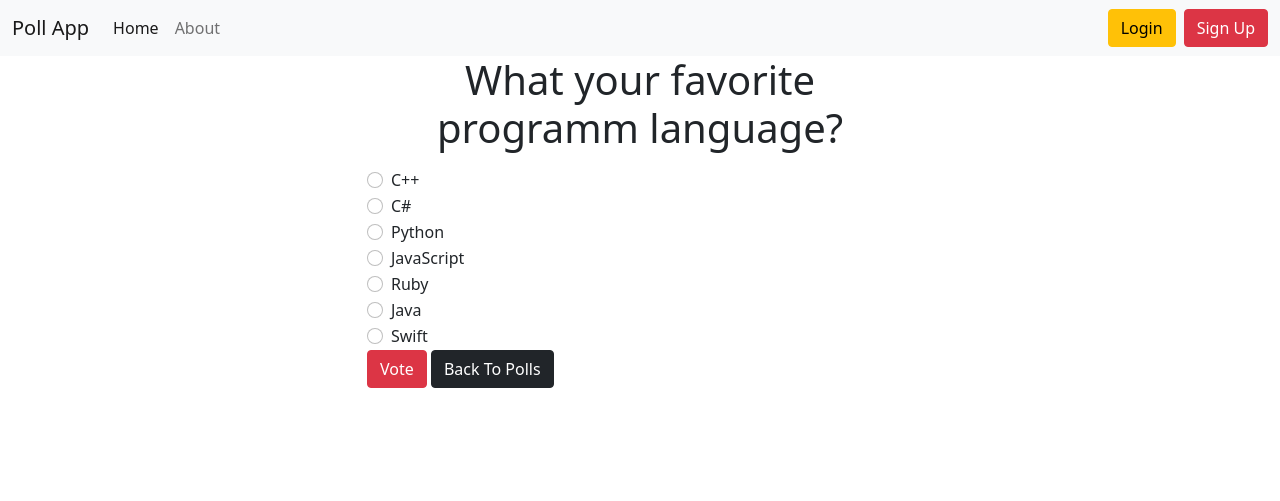
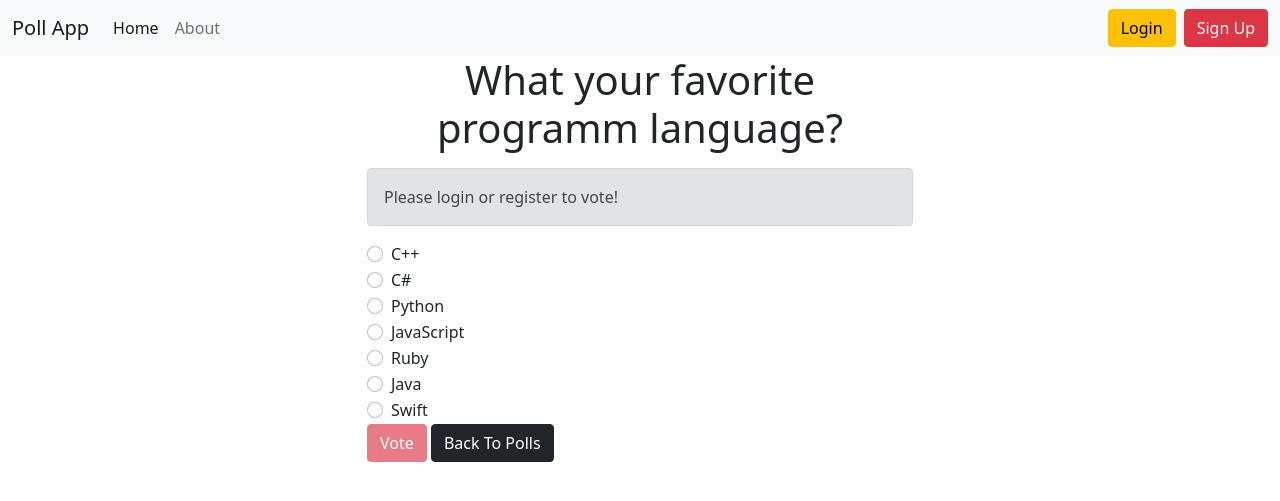
Before and after one commit to Falco13/vote_django_app, a Django app: page /detail/2/ in a window 1280 px wide. Shown: the top 501 px of the page. Run offline with Django 4.2, Linux system fonts and the light colour scheme; data comes from the database, SQL or seed files in the repository; both versions use the stored data as it was after the commit.

Commit message:
done only user to vote

```diff
--- a/poll_app/models.py
+++ b/poll_app/models.py
@@ -1,4 +1,6 @@
 from django.db import models
+
+from accounts.models import User
 
 
 class Question(models.Model):
@@ -20,3 +22,10 @@ class Choice(models.Model):
 
     def __str__(self):
         return self.choice_text
+
+
+class Vote(models.Model):
+    choice = models.ForeignKey(Choice, on_delete=models.CASCADE)
+    voter = models.ForeignKey(User, on_delete=models.CASCADE)
+    question = models.ForeignKey(Question, on_delete=models.CASCADE)
+    created_at = models.DateTimeField(auto_now_add=True)
--- a/poll_app/templates/poll_app/detail.html
+++ b/poll_app/templates/poll_app/detail.html
@@ -11,6 +11,12 @@
     <p><strong>{{ error_message }}</strong></p>
     {% endif %}
 
+    {% if request.user.is_anonymous %}
+    <div class="alert alert-secondary" role="alert">
+        Please login or register to vote!
+    </div>
+    {% endif %}
+
     {% for choice in question.choice_set.all %}
     <div class="form-check">
         <input
@@ -20,13 +26,18 @@
                 id="choice{{ forloop.counter }}"
                 value="{{ choice.pk }}"
         />
-			<label for="choice{{ forloop.counter }}">{{ choice.choice_text }}</label
-			>
+        <label for="choice{{ forloop.counter }}">{{ choice.choice_text }}</label>
     </div>
     {% endfor %}
-	<input type="submit" value="Vote" class="btn btn-danger" />
+
+    {% if request.user.is_authenticated %}
+    <input type="submit" value="Vote" class="btn btn-danger"/>
     <a class="btn btn-dark" href="{% url 'poll_app:home' %}">Back To Polls</a>
+    {% else %}
+    <input type="submit" value="Vote" class="btn btn-danger" disabled/>
+    <a class="btn btn-dark" href="{% url 'poll_app:home' %}">Back To Polls</a>
+    {% endif %}
+
 </form>
 
-
 {% endblock %}
--- a/poll_app/views.py
+++ b/poll_app/views.py
@@ -1,9 +1,10 @@
+from django.contrib import messages
 from django.http import HttpResponseRedirect
 from django.shortcuts import render, get_object_or_404
 from django.urls import reverse
 from django.views import generic
 
-from poll_app.models import Question, Choice
+from poll_app.models import Question, Choice, Vote
 
 
 class HomeView(generic.ListView):
@@ -28,14 +29,13 @@ class AboutView(generic.TemplateView):
 
 def vote(request, pk):
     question = get_object_or_404(Question, pk=pk)
-    try:
-        selected_choice = question.choice_set.get(pk=request.POST['choice'])
-    except (KeyError, Choice.DoesNotExist):
-        return render(request, 'poll_app/detail.html', {
-            'question': question,
-            'error_message': "You didn't select a choice!",
-        })
+    selected_choice = question.choice_set.get(pk=request.POST['choice'])
+    if Vote.objects.filter(voter=request.user, question=question).exists():
+        messages.error(request, "Already Voted on this choice")
+        return HttpResponseRedirect(reverse('poll_app:results', args=(pk,)))
     else:
         selected_choice.votes += 1
         selected_choice.save()
+        Vote.objects.create(voter=request.user, choice=selected_choice, question=question)
+        messages.success(request, "Thanks for your vote!")
         return HttpResponseRedirect(reverse('poll_app:results', args=(pk,)))
```
Also changed, not shown: poll_app/admin.py (+6 -1 lines), accounts/migrations/0001_initial.py, db.sqlite3, poll_app/migrations/0001_initial.py. Lines whose indentation alone changed are shown as unchanged.
